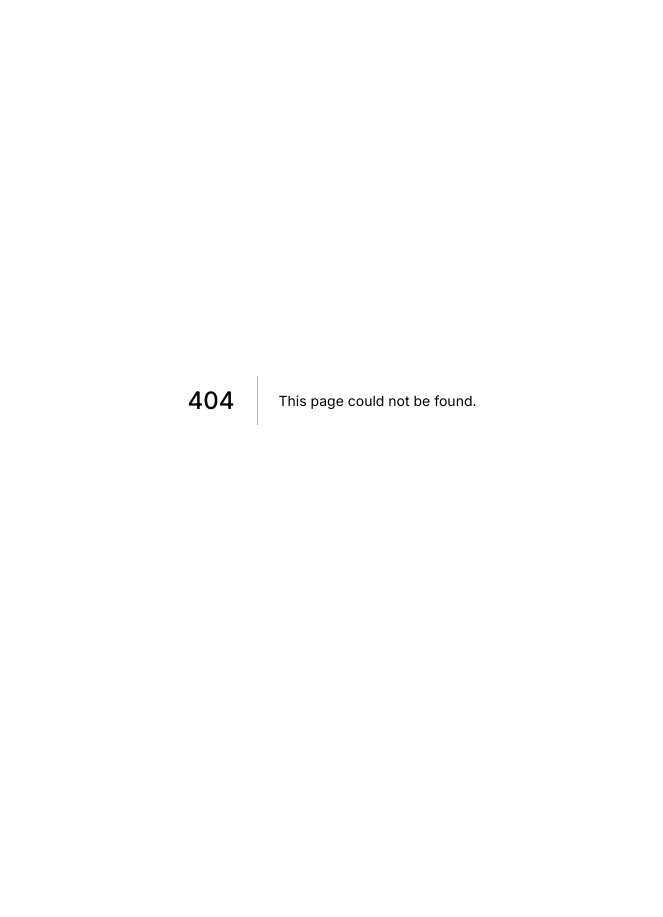
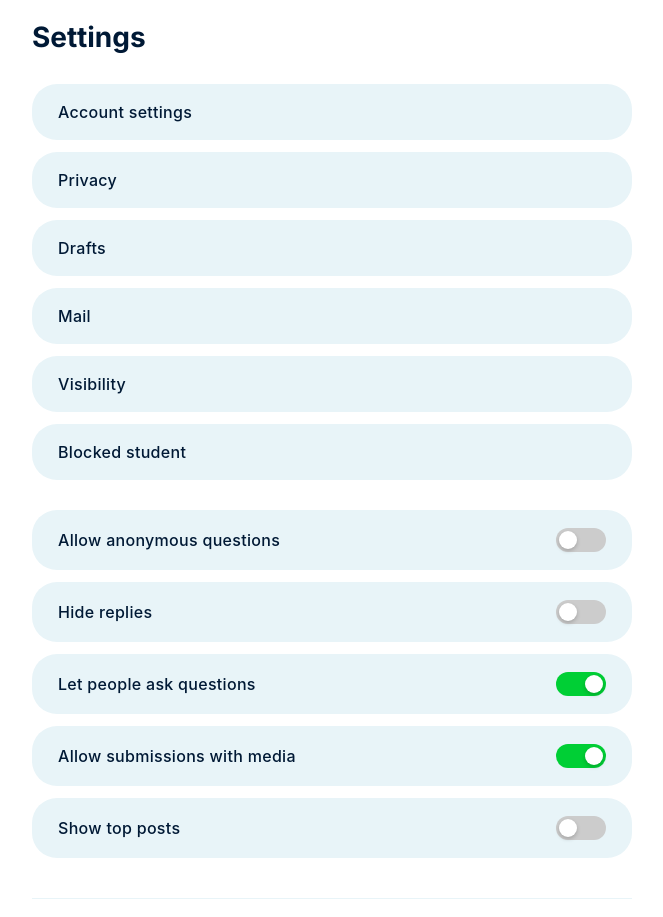
Before and after one commit to yunicorp/unira, a Next.js app: page /dashboard/profile/setting in a window 1280 px wide. Before the commit this address had no page. Shown: the top 917 px of the page, without its empty margins (308-971 px from the left). Before the commit the page ends 800 px from the top, so only its background shows below. Built offline with nearby package versions, Linux system fonts and the light colour scheme.

Commit message:
Add Settings component with toggle options, save and reset functionality, and styles

```diff
--- /dev/null
+++ b/app/dashboard/profile/setting/page.tsx
@@ -0,0 +1,164 @@
+"use client";
+
+import React, { useState } from "react";
+import "./style.css";
+
+interface SettingsState {
+  allowAnonymousQuestions: boolean;
+  hideReplies: boolean;
+  letPeopleAskQuestions: boolean;
+  allowSubmissionsWithMedia: boolean;
+  showTopPosts: boolean;
+}
+
+const Settings: React.FC = () => {
+  const [settings, setSettings] = useState<SettingsState>({
+    allowAnonymousQuestions: false,
+    hideReplies: false,
+    letPeopleAskQuestions: true,
+    allowSubmissionsWithMedia: true,
+    showTopPosts: false,
+  });
+
+  const handleToggle = (setting: keyof SettingsState) => {
+    setSettings((prev) => ({
+      ...prev,
+      [setting]: !prev[setting],
+    }));
+  };
+
+  const handleSave = () => {
+    // Handle save functionality here
+    console.log("Settings saved:", settings);
+    // You can implement API call to save settings
+  };
+
+  const handleReset = () => {
+    setSettings({
+      allowAnonymousQuestions: false,
+      hideReplies: false,
+      letPeopleAskQuestions: true,
+      allowSubmissionsWithMedia: true,
+      showTopPosts: false,
+    });
+  };
+
+  return (
+    <div className="settings-container">
+      <div className="settings-content">
+        <h1 className="settings-title">Settings</h1>
+
+        <div className="settings-section">
+          <div className="setting-item">
+            <span className="setting-label">Account settings</span>
+          </div>
+
+          <div className="setting-item">
+            <span className="setting-label">Privacy</span>
+          </div>
+
+          <div className="setting-item">
+            <span className="setting-label">Drafts</span>
+          </div>
+
+          <div className="setting-item">
+            <span className="setting-label">Mail</span>
+          </div>
+
+          <div className="setting-item">
+            <span className="setting-label">Visibility</span>
+          </div>
+
+          <div className="setting-item">
+            <span className="setting-label">Blocked student</span>
+          </div>
+        </div>
+
+        <div className="settings-section">
+          <div className="setting-item-toggle">
+            <div className="setting-text">
+              <span className="setting-label">Allow anonymous questions</span>
+            </div>
+            <label className="toggle-switch">
+              <input
+                type="checkbox"
+                checked={settings.allowAnonymousQuestions}
+                onChange={() => handleToggle("allowAnonymousQuestions")}
+              />
+              <span className="slider"></span>
+            </label>
+          </div>
+
+          <div className="setting-item-toggle">
+            <div className="setting-text">
+              <span className="setting-label">Hide replies</span>
+            </div>
+            <label className="toggle-switch">
+              <input
+                type="checkbox"
+                checked={settings.hideReplies}
+                onChange={() => handleToggle("hideReplies")}
+              />
+              <span className="slider"></span>
+            </label>
+          </div>
+
+          <div className="setting-item-toggle">
+            <div className="setting-text">
+              <span className="setting-label">Let people ask questions</span>
+            </div>
+            <label className="toggle-switch">
+              <input
+                type="checkbox"
+                checked={settings.letPeopleAskQuestions}
+                onChange={() => handleToggle("letPeopleAskQuestions")}
+              />
+              <span className="slider"></span>
+            </label>
+          </div>
+
+          <div className="setting-item-toggle">
+            <div className="setting-text">
+              <span className="setting-label">
+                Allow submissions with media
+              </span>
+            </div>
+            <label className="toggle-switch">
+              <input
+                type="checkbox"
+                checked={settings.allowSubmissionsWithMedia}
+                onChange={() => handleToggle("allowSubmissionsWithMedia")}
+              />
+              <span className="slider"></span>
+            </label>
+          </div>
+
+          <div className="setting-item-toggle">
+            <div className="setting-text">
+              <span className="setting-label">Show top posts</span>
+            </div>
+            <label className="toggle-switch">
+              <input
+                type="checkbox"
+                checked={settings.showTopPosts}
+                onChange={() => handleToggle("showTopPosts")}
+              />
+              <span className="slider"></span>
+            </label>
+          </div>
+        </div>
+
+        <div className="settings-actions">
+          <button className="btn-secondary" onClick={handleReset}>
+            Reset to Default
+          </button>
+          <button className="btn-primary" onClick={handleSave}>
+            Save Changes
+          </button>
+        </div>
+      </div>
+    </div>
+  );
+};
+
+export default Settings;
--- /dev/null
+++ b/app/dashboard/profile/setting/style.css
@@ -0,0 +1,232 @@
+/* Settings.css */
+.settings-container {
+  min-height: 100vh;
+  background-color: #ffffff;
+  padding: 20px;
+  font-family: -apple-system, BlinkMacSystemFont, "Segoe UI", Roboto, Oxygen,
+    Ubuntu, Cantarell, sans-serif;
+}
+
+.settings-content {
+  max-width: 600px;
+  margin: 0 auto;
+  background-color: #ffffff;
+}
+
+.settings-title {
+  font-size: 28px;
+  font-weight: 700;
+  color: #001935;
+  margin-bottom: 30px;
+  text-align: left;
+}
+
+.settings-section {
+  margin-bottom: 30px;
+}
+
+.setting-item {
+  background-color: #e8f4f8;
+  border-radius: 25px;
+  padding: 16px 24px;
+  margin-bottom: 12px;
+  cursor: pointer;
+  transition: all 0.3s ease;
+  border: 2px solid transparent;
+}
+
+.setting-item:hover {
+  background-color: #d0e8f2;
+  border-color: #00cf35;
+}
+
+.setting-item-toggle {
+  background-color: #e8f4f8;
+  border-radius: 25px;
+  padding: 16px 24px;
+  margin-bottom: 12px;
+  display: flex;
+  justify-content: space-between;
+  align-items: center;
+  transition: all 0.3s ease;
+  border: 2px solid transparent;
+}
+
+.setting-item-toggle:hover {
+  background-color: #d0e8f2;
+  border-color: #00cf35;
+}
+
+.setting-label {
+  font-size: 16px;
+  font-weight: 500;
+  color: #001935;
+  letter-spacing: 0.3px;
+}
+
+.setting-text {
+  flex: 1;
+}
+
+/* Toggle Switch Styles */
+.toggle-switch {
+  position: relative;
+  display: inline-block;
+  width: 50px;
+  height: 24px;
+  margin-left: 16px;
+}
+
+.toggle-switch input {
+  opacity: 0;
+  width: 0;
+  height: 0;
+}
+
+.slider {
+  position: absolute;
+  cursor: pointer;
+  top: 0;
+  left: 0;
+  right: 0;
+  bottom: 0;
+  background-color: #ccc;
+  transition: 0.3s;
+  border-radius: 24px;
+}
+
+.slider:before {
+  position: absolute;
+  content: "";
+  height: 18px;
+  width: 18px;
+  left: 3px;
+  bottom: 3px;
+  background-color: white;
+  transition: 0.3s;
+  border-radius: 50%;
+  box-shadow: 0 2px 4px rgba(0, 0, 0, 0.2);
+}
+
+input:checked + .slider {
+  background-color: #00cf35;
+}
+
+input:checked + .slider:before {
+  transform: translateX(26px);
+}
+
+input:focus + .slider {
+  box-shadow: 0 0 1px #00cf35;
+}
+
+/* Action Buttons */
+.settings-actions {
+  display: flex;
+  gap: 16px;
+  justify-content: flex-end;
+  margin-top: 40px;
+  padding-top: 20px;
+  border-top: 1px solid #e8f4f8;
+}
+
+.btn-primary {
+  background-color: #00cf35;
+  color: white;
+  border: none;
+  padding: 12px 24px;
+  border-radius: 25px;
+  font-size: 16px;
+  font-weight: 600;
+  cursor: pointer;
+  transition: all 0.3s ease;
+  letter-spacing: 0.3px;
+}
+
+.btn-primary:hover {
+  background-color: #00b82f;
+  transform: translateY(-2px);
+  box-shadow: 0 4px 12px rgba(0, 207, 53, 0.3);
+}
+
+.btn-secondary {
+  background-color: transparent;
+  color: #001935;
+  border: 2px solid #e8f4f8;
+  padding: 12px 24px;
+  border-radius: 25px;
+  font-size: 16px;
+  font-weight: 600;
+  cursor: pointer;
+  transition: all 0.3s ease;
+  letter-spacing: 0.3px;
+}
+
+.btn-secondary:hover {
+  background-color: #e8f4f8;
+  border-color: #00cf35;
+  transform: translateY(-2px);
+  box-shadow: 0 4px 12px rgba(0, 25, 53, 0.1);
+}
+
+/* Responsive Design */
+@media (max-width: 768px) {
+  .settings-container {
+    padding: 16px;
+  }
+
+  .settings-title {
+    font-size: 24px;
+    margin-bottom: 24px;
+  }
+
+  .setting-item,
+  .setting-item-toggle {
+    padding: 14px 20px;
+    margin-bottom: 10px;
+  }
+
+  .setting-label {
+    font-size: 15px;
+  }
+
+  .settings-actions {
+    flex-direction: column;
+    align-items: stretch;
+  }
+
+  .btn-primary,
+  .btn-secondary {
+    width: 100%;
+    padding: 14px 24px;
+    margin-bottom: 10px;
+  }
+}
+
+@media (max-width: 480px) {
+  .settings-container {
+    padding: 12px;
+  }
+
+  .setting-item,
+  .setting-item-toggle {
+    padding: 12px 16px;
+    border-radius: 20px;
+  }
+
+  .toggle-switch {
+    width: 44px;
+    height: 22px;
+  }
+
+  .slider:before {
+    height: 16px;
+    width: 16px;
+    left: 3px;
+    bottom: 3px;
+  }
+
+  input:checked + .slider:before {
+    transform: translateX(22px);
+  }
+}
```
